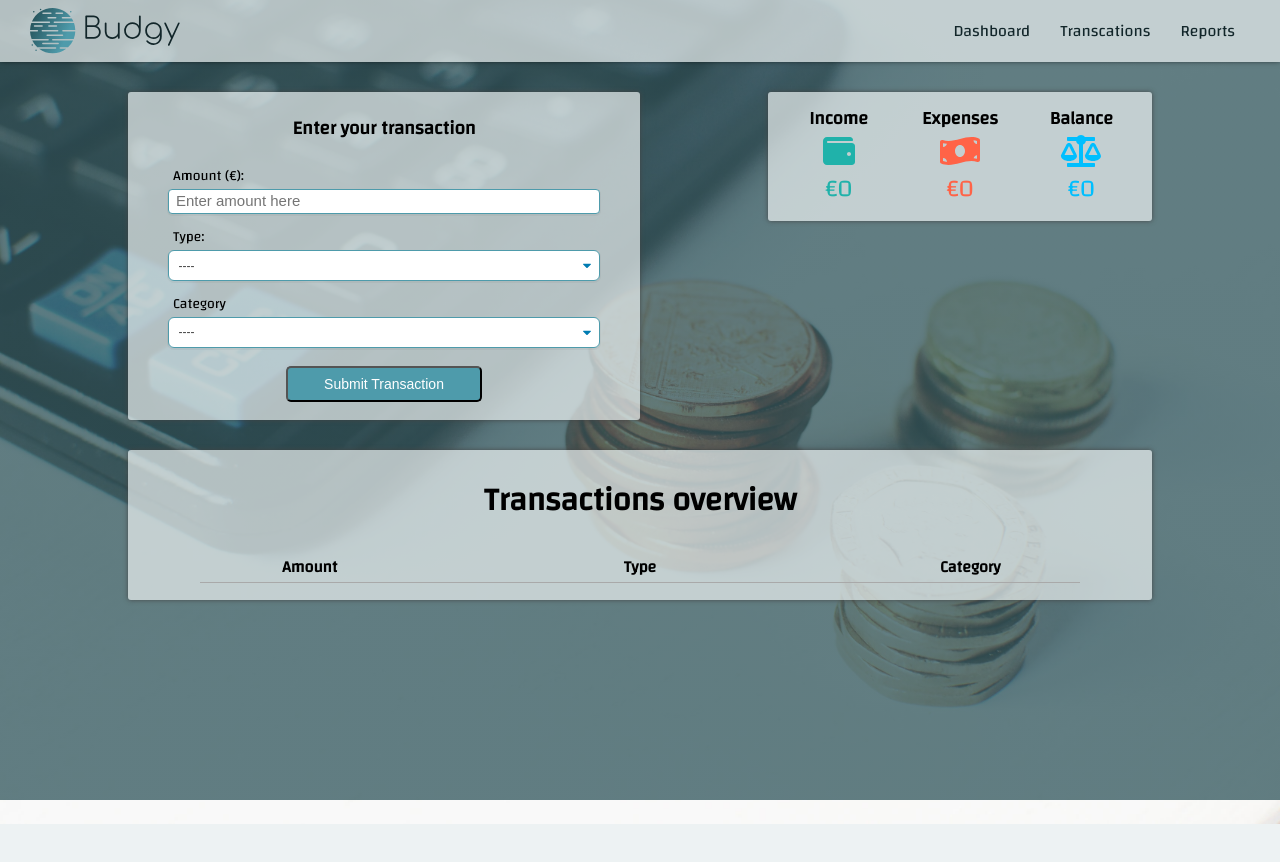
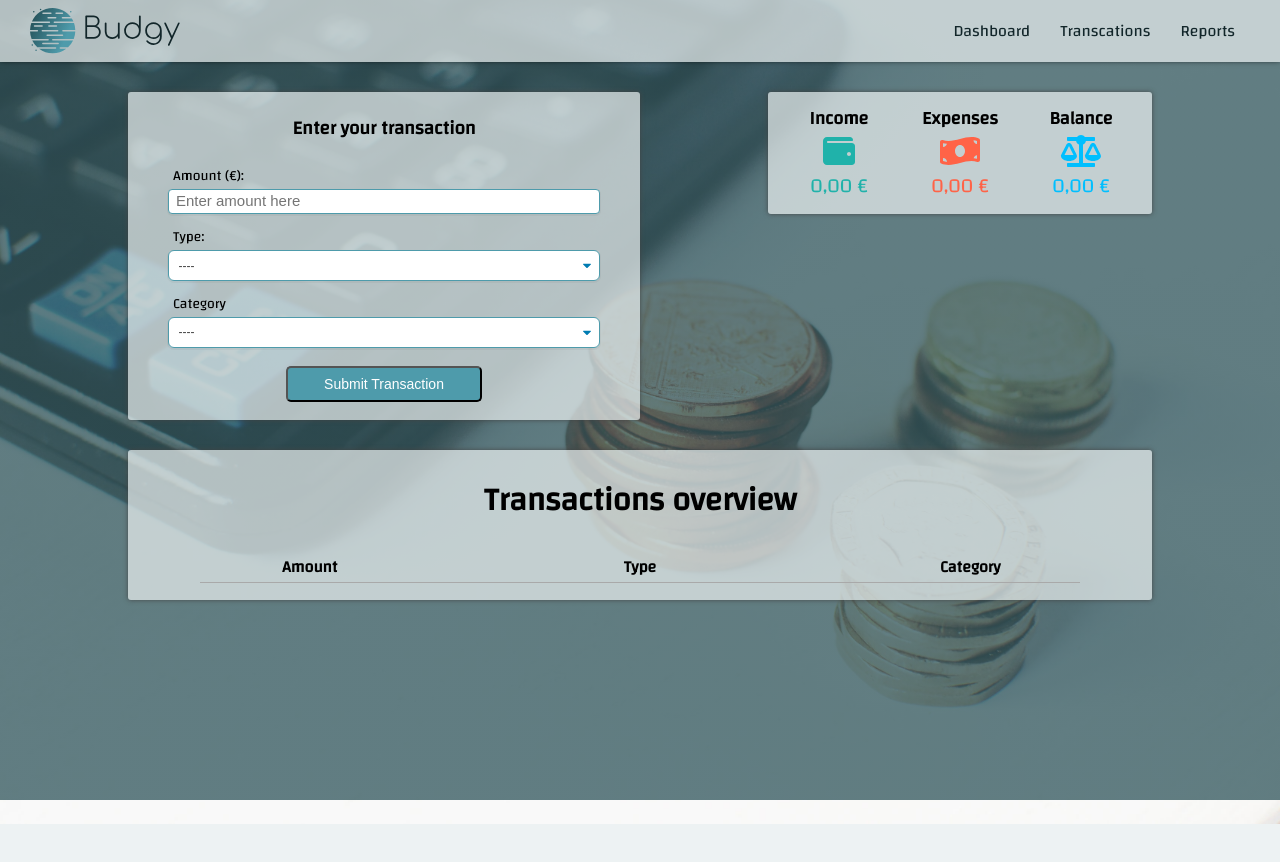
Before and after one commit to rffffy/budgy, a React (Create React App) app: page / in a window 1280 px wide. Built offline with nearby package versions, Linux system fonts and the light colour scheme.

Commit message:
calculations for income, expenses and balance

```diff
--- a/src/components/budget-overview/budget-overview.component.jsx
+++ b/src/components/budget-overview/budget-overview.component.jsx
@@ -1,4 +1,12 @@
 import React from "react";
+import { connect } from "react-redux";
+import { createStructuredSelector } from "reselect";
+
+import {
+	selectTotalIncome,
+	selectTotalExpenses,
+	selectTotalBalance
+} from "../../redux/transaction/transaction.selectors";
 
 import {
 	faBalanceScale,
@@ -9,12 +17,18 @@ import { FontAwesomeIcon } from "@fortawesome/react-fontawesome";
 
 import "./budget-overview.styles.css";
 
-const BudgetOverview = () => (
+const BudgetOverview = ({ income, expenses, balance }) => {
+	const formatter = new Intl.NumberFormat("de-DE", {
+		style: "currency",
+		currency: "EUR"
+	});
+
+	return (
 		<div className='budget-overview_container'>
 			<div className='budget-block info-block'>
 				<span className='info-title'>Income</span>
 				<FontAwesomeIcon className='income-icon' icon={faWallet} size='2x' />
-			<span className='income-value'>€0</span>
+				<span className='income-value'>{formatter.format(income)}</span>
 			</div>
 			<div className='expenses-block info-block'>
 				<span className='info-title'>Expenses</span>
@@ -23,7 +37,7 @@ const BudgetOverview = () => (
 					icon={faMoneyBillWave}
 					size='2x'
 				/>
-			<span className='expenses-value'>€0</span>
+				<span className='expenses-value'>{formatter.format(expenses)}</span>
 			</div>
 			<div className='balance-block info-block'>
 				<span className='info-title'>Balance</span>
@@ -32,9 +46,16 @@ const BudgetOverview = () => (
 					icon={faBalanceScale}
 					size='2x'
 				/>
-			<span className='balance-value'>€0</span>
+				<span className='balance-value'>{formatter.format(balance)}</span>
 			</div>
 		</div>
 	);
+};
 
-export default BudgetOverview;
+const mapStateToProps = createStructuredSelector({
+	income: selectTotalIncome,
+	expenses: selectTotalExpenses,
+	balance: selectTotalBalance
+});
+
+export default connect(mapStateToProps)(BudgetOverview);
--- a/src/components/budget-overview/budget-overview.styles.css
+++ b/src/components/budget-overview/budget-overview.styles.css
@@ -16,7 +16,7 @@
 	display: flex;
 	flex-direction: column;
 	align-items: center;
-	width: 100%;
+	width: 33%;
 }
 
 .info-title {
@@ -38,15 +38,15 @@
 
 .income-value {
 	color: lightseagreen;
-	font-size: 24px;
+	font-size: 20px;
 }
 
 .expenses-value {
 	color: tomato;
-	font-size: 24px;
+	font-size: 20px;
 }
 
 .balance-value {
 	color: deepskyblue;
-	font-size: 24px;
+	font-size: 20px;
 }
--- a/src/components/transaction-item/transaction-item.component.jsx
+++ b/src/components/transaction-item/transaction-item.component.jsx
@@ -6,7 +6,13 @@ import { selectTransactions } from "../../redux/transaction/transaction.selector
 
 import "./transaction-item.styles.css";
 
-const TransactionItem = ({ transactions }) => (
+const TransactionItem = ({ transactions }) => {
+	const formatter = new Intl.NumberFormat("de-DE", {
+		style: "currency",
+		currency: "EUR"
+	});
+
+	return (
 		<div className='transaction-items-block'>
 			{transactions
 				.filter((transaction, index) => index < 4)
@@ -15,7 +21,9 @@ const TransactionItem = ({ transactions }) => (
 						className={`transaction-item ${transaction.type
 							.toLowerCase()
 							.concat("-type")}`}>
-					<span className='item-amount item-info'>€{transaction.amount}</span>
+						<span className='item-amount item-info'>
+							{formatter.format(transaction.amount)}
+						</span>
 						<span className='item-type item-info'>{transaction.type}</span>
 						<span className='item-category item-info'>
 							{transaction.category}
@@ -31,6 +39,7 @@ const TransactionItem = ({ transactions }) => (
 			)}
 		</div>
 	);
+};
 
 const mapStateToProps = createStructuredSelector({
 	transactions: selectTransactions
--- a/src/redux/transaction/transaction.selectors.js
+++ b/src/redux/transaction/transaction.selectors.js
@@ -1,4 +1,9 @@
 import { createSelector } from "reselect";
+import {
+	calculateTotalIncome,
+	calculateTotalExpenses,
+	calculateTotalBalance
+} from "./transaction.utils";
 
 const selectTransaction = state => state.transaction;
 
@@ -6,3 +11,18 @@ export const selectTransactions = createSelector(
 	[selectTransaction],
 	transaction => transaction.transactions
 );
+
+export const selectTotalIncome = createSelector(
+	[selectTransactions],
+	transactions => calculateTotalIncome(transactions)
+);
+
+export const selectTotalExpenses = createSelector(
+	[selectTransactions],
+	transactions => calculateTotalExpenses(transactions)
+);
+
+export const selectTotalBalance = createSelector(
+	[selectTransactions],
+	transactions => calculateTotalBalance(transactions)
+);
--- a/src/redux/transaction/transaction.utils.js
+++ b/src/redux/transaction/transaction.utils.js
@@ -1,3 +1,20 @@
 export const addTransaction = (transactions, transactionToAdd) => {
 	return [...transactions, transactionToAdd];
 };
+
+export const calculateTotalIncome = transactions =>
+	transactions
+		.filter(trx => trx.type.toLowerCase() === "income")
+		.reduce((total, transaction) => total + parseFloat(transaction.amount), 0);
+
+export const calculateTotalExpenses = transactions =>
+	transactions
+		.filter(trx => trx.type.toLowerCase() === "expense")
+		.reduce((total, transaction) => total + parseFloat(transaction.amount), 0);
+
+export const calculateTotalBalance = transactions => {
+	let totalIncome = calculateTotalIncome(transactions);
+	let totalExpense = calculateTotalExpenses(transactions);
+
+	return totalIncome - totalExpense;
+};
```
Also changed, not shown: 1 other file (tests, documents, lock files or other folders). Lines whose indentation alone changed are shown as unchanged.
